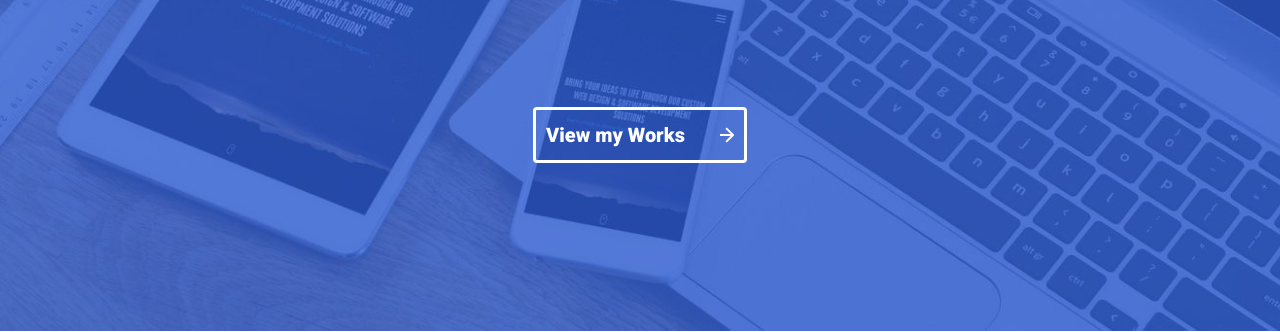
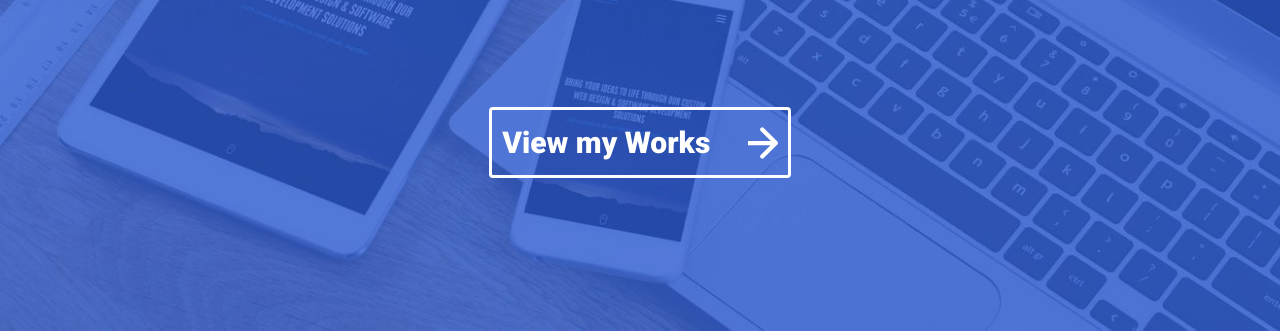
Before and after one commit to Kishinskiy/webdeveloper-portfolio-HTML-Template, a website: page src/index.html in a window 1280 px wide. Shown: the part 469-801 px from the top of the page. Drawn offline with nearby package versions, Linux system fonts and the light colour scheme.

Commit message:
chnge promo button

```diff
--- a/src/sass/blocks/_contact.scss
+++ b/src/sass/blocks/_contact.scss
@@ -1,4 +1,5 @@
 .contact{
+    height: 400px;
     background-color: $main-color;
     h1 {
         color: #ffffff;
--- a/src/sass/blocks/_promo.scss
+++ b/src/sass/blocks/_promo.scss
@@ -31,19 +31,20 @@
     }
     &_btn {
         margin-top: 120px;
-        font-size: 20px;
+        font-size: 30px;
         font-weight: bold;
         border: 3px solid #FFFFFF;
 
         img{
             margin-left: 30px;
             margin-bottom: 5px;
+            width: 30px;
         }
     }
     &_btn:hover {
         img {
+            animation-duration: 3s;
             transform: rotate(90deg);
-            animation-duration: 3s;
         }
     }
 }
```
Also changed, not shown: src/index.html (+1 -1 lines), src/css/style.min.css.
